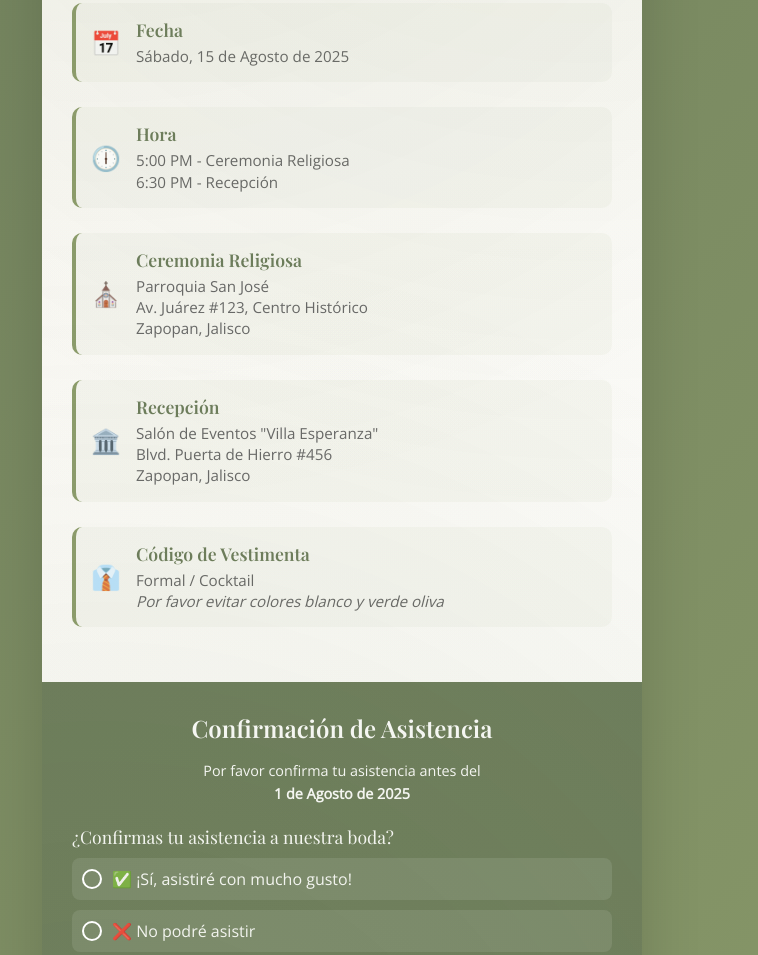
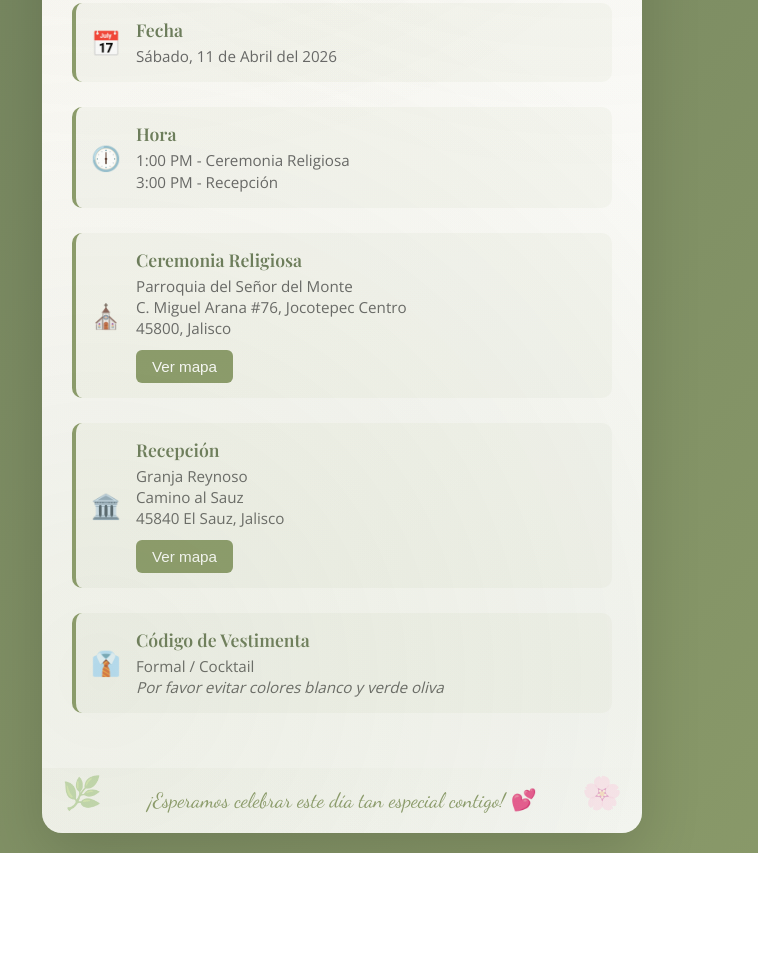
Before and after one commit to 01espada/bodorrio, a website: page public/index.html in a window 1280 px wide. Shown: the part 753-1708 px from the top of the page, without its empty margins (298-1056 px from the left). After the commit the page ends 1606 px from the top, so only its background shows below. Drawn offline with nearby package versions, Linux system fonts and the light colour scheme.

Commit message:
botones de mapa

```diff
--- a/public/index.html
+++ b/public/index.html
@@ -382,7 +382,7 @@
                 <div class="detail-icon">📅</div>
                 <div class="detail-content">
                     <h3>Fecha</h3>
-                    <p>Sábado, 15 de Agosto de 2025</p>
+                    <p>Sábado, 11 de Abril del 2026</p>
                 </div>
             </div>
 
@@ -390,8 +390,8 @@
                 <div class="detail-icon">🕕</div>
                 <div class="detail-content">
                     <h3>Hora</h3>
-                    <p>5:00 PM - Ceremonia Religiosa<br>
-                    6:30 PM - Recepción</p>
+                    <p>1:00 PM - Ceremonia Religiosa<br>
+                    3:00 PM - Recepción</p>
                 </div>
             </div>
 
@@ -399,9 +399,10 @@
                 <div class="detail-icon">⛪</div>
                 <div class="detail-content">
                     <h3>Ceremonia Religiosa</h3>
-                    <p>Parroquia San José<br>
-                    Av. Juárez #123, Centro Histórico<br>
-                    Zapopan, Jalisco</p>
+                    <p>Parroquia del Señor del Monte<br>
+                    C. Miguel Arana #76, Jocotepec Centro<br>
+                    45800, Jalisco</p>
+                    <button onclick="window.open('https://www.google.com/maps?q=Parroquia+del+Señor+del+Monte,+C.+Miguel+Arana+76,+Jocotepec+Centro,+45800+Jalisco','_blank')" style="margin-top:10px;padding:8px 16px;background:#8b9b6a;color:white;border:none;border-radius:6px;cursor:pointer;font-size:0.95rem;">Ver mapa</button>
                 </div>
             </div>
 
@@ -409,9 +410,10 @@
                 <div class="detail-icon">🏛️</div>
                 <div class="detail-content">
                     <h3>Recepción</h3>
-                    <p>Salón de Eventos "Villa Esperanza"<br>
-                    Blvd. Puerta de Hierro #456<br>
-                    Zapopan, Jalisco</p>
+                    <p>Granja Reynoso<br>
+                    Camino al Sauz<br>
+                    45840 El Sauz, Jalisco</p>
+                    <button onclick="window.open('https://www.google.com/maps?q=Granja+Reynoso,+Camino+al+Sauz,+45840+El+Sauz,+Jalisco','_blank')" style="margin-top:10px;padding:8px 16px;background:#8b9b6a;color:white;border:none;border-radius:6px;cursor:pointer;font-size:0.95rem;">Ver mapa</button>
                 </div>
             </div>
 
@@ -424,12 +426,12 @@
                 </div>
             </div>
         </div>
-
+        <!--
         <div class="rsvp-section">
             <h2 class="rsvp-title">Confirmación de Asistencia</h2>
             <div class="rsvp-details">
                 <p>Por favor confirma tu asistencia antes del<br>
-                <strong>1 de Agosto de 2025</strong></p>
+                <strong>11 de Febrero del 2026</strong></p>
             </div>
 
             <form class="rsvp-form" id="rsvpForm">
@@ -478,7 +480,7 @@
                 <p><strong>📧 Email:</strong> sama260905@gmail.com</p>
             </div>
         </div>
-
+        -->
         <div class="footer-message">
             <p>¡Esperamos celebrar este día tan especial contigo! 💕</p>
         </div>
```
